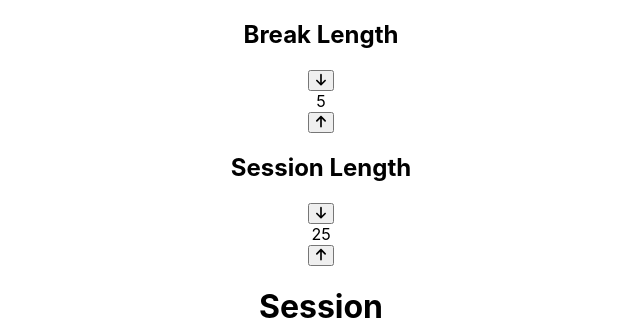
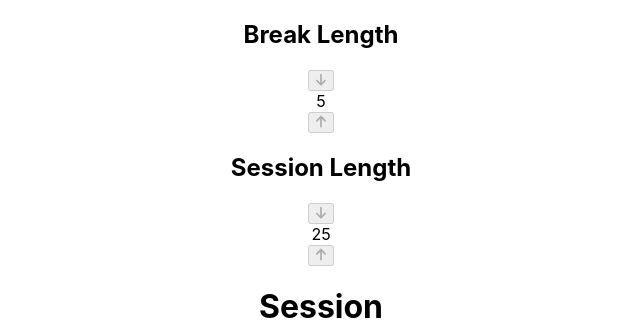
Before and after one commit to zhanshu21/clock, a React (Create React App) app: page / in a window 1280 px wide. Both pictures are taken after a click on the button 625 px from the left and 379 px from the top of the page. Shown: the top 320 px of the page, without its empty margins (319-959 px from the left). Built offline with nearby package versions, Linux system fonts and the light colour scheme.

Commit message:
add functions: play notification sound, disable buttons

```diff
--- a/src/App.js
+++ b/src/App.js
@@ -8,7 +8,10 @@ import {
   faCirclePause,
   faCirclePlay,
 } from "@fortawesome/free-solid-svg-icons";
-
+import wavFile from "./notification.wav";
+// todo:
+//       add CSS;
+//       disable all increment and decrement button when the timer is on;
 export const ACTIONS = {
   INCREMENT_SESSION: "increment-sessionLength",
   DECREMENT_SESSION: "decreme-t-sessionLength",
@@ -19,6 +22,8 @@ export const ACTIONS = {
   SESSIONTICK: "sessionTick",
   BREAKTICK: "breakTick",
   SWITCH_SESSION_BREAK: "switch-session-break",
+  DISABLE_BUTTON: "disable-button",
+  ENABLE_BUTTON: "enable-button"
 };
 
 const initialState = {
@@ -28,6 +33,7 @@ const initialState = {
   sessionLeft: 25 * 60,
   isRunning: false,
   isSession: true,
+  buttonDisabled: false,
 };
 
 function reducer(state, { type, payload }) {
@@ -72,6 +78,10 @@ function reducer(state, { type, payload }) {
         breakLeft: state.breakLength * 60,
         sessionLeft: state.sessionLength * 60,
       };
+    case ACTIONS.DISABLE_BUTTON:
+      return { ...state, buttonDisabled: true };
+    case ACTIONS.ENABLE_BUTTON:
+      return { ...state, buttonDisabled: false };
     default:
       return state;
   }
@@ -86,14 +96,17 @@ function App() {
       sessionLeft,
       isRunning,
       isSession,
+      buttonDisabled,
     },
     dispatch,
   ] = useReducer(reducer, initialState);
 
   useEffect(() => {
     let timer = null;
+    let audio = new Audio(wavFile);
 
     if (isRunning) {
+      dispatch({ type: ACTIONS.DISABLE_BUTTON });
       timer = setInterval(() => {
         if (isSession && sessionLeft > 0) {
           dispatch({ type: ACTIONS.SESSIONTICK });
@@ -101,12 +114,16 @@ function App() {
           dispatch({ type: ACTIONS.BREAKTICK });
         } else if (sessionLeft === 0 && isSession) {
           dispatch({ type: ACTIONS.SWITCH_SESSION_BREAK });
+          audio.play();
           // dispatch({ type: ACTIONS.TOGGLE_PLAY_PAUSE }); // Stop the timer for a moment after switching
         } else if (breakLeft === 0 && !isSession) {
           dispatch({ type: ACTIONS.SWITCH_SESSION_BREAK });
+          audio.play();
           // dispatch({ type: ACTIONS.TOGGLE_PLAY_PAUSE }); // Stop the timer for a moment after switching
         }
       }, 1000);
+    } else {
+      dispatch({ type: ACTIONS.ENABLE_BUTTON });
     }
     // cleanup function that React calls when the component unmounts
     // or before the effect runs again (i.e., when dependency changes
@@ -128,6 +145,7 @@ function App() {
             onClick={() => {
               dispatch({ type: ACTIONS.DECREMENT_BREAK });
             }}
+            disabled = {buttonDisabled}
           >
             <FontAwesomeIcon icon={faArrowDown} />
           </button>
@@ -138,6 +156,7 @@ function App() {
             onClick={() => {
               dispatch({ type: ACTIONS.INCREMENT_BREAK });
             }}
+            disabled = {buttonDisabled}
           >
             <FontAwesomeIcon icon={faArrowUp} />
           </button>
@@ -152,6 +171,7 @@ function App() {
             onClick={() => {
               dispatch({ type: ACTIONS.DECREMENT_SESSION });
             }}
+            disabled = {buttonDisabled}
           >
             <FontAwesomeIcon icon={faArrowDown} />
           </button>
@@ -162,6 +182,7 @@ function App() {
             onClick={() => {
               dispatch({ type: ACTIONS.INCREMENT_SESSION });
             }}
+            disabled = {buttonDisabled}
           >
             <FontAwesomeIcon icon={faArrowUp} />
           </button>
@@ -181,7 +202,11 @@ function App() {
             dispatch({ type: ACTIONS.TOGGLE_PLAY_PAUSE });
           }}
         >
-          <FontAwesomeIcon icon={faCirclePause} />
+          {isRunning ? (
+            <FontAwesomeIcon icon={faCirclePause} />
+          ) : (
+            <FontAwesomeIcon icon={faCirclePlay} />
+          )}
         </button>
         <button
           id="reset"
```
Also changed, not shown: 1 other file (tests, documents, lock files or other folders).
